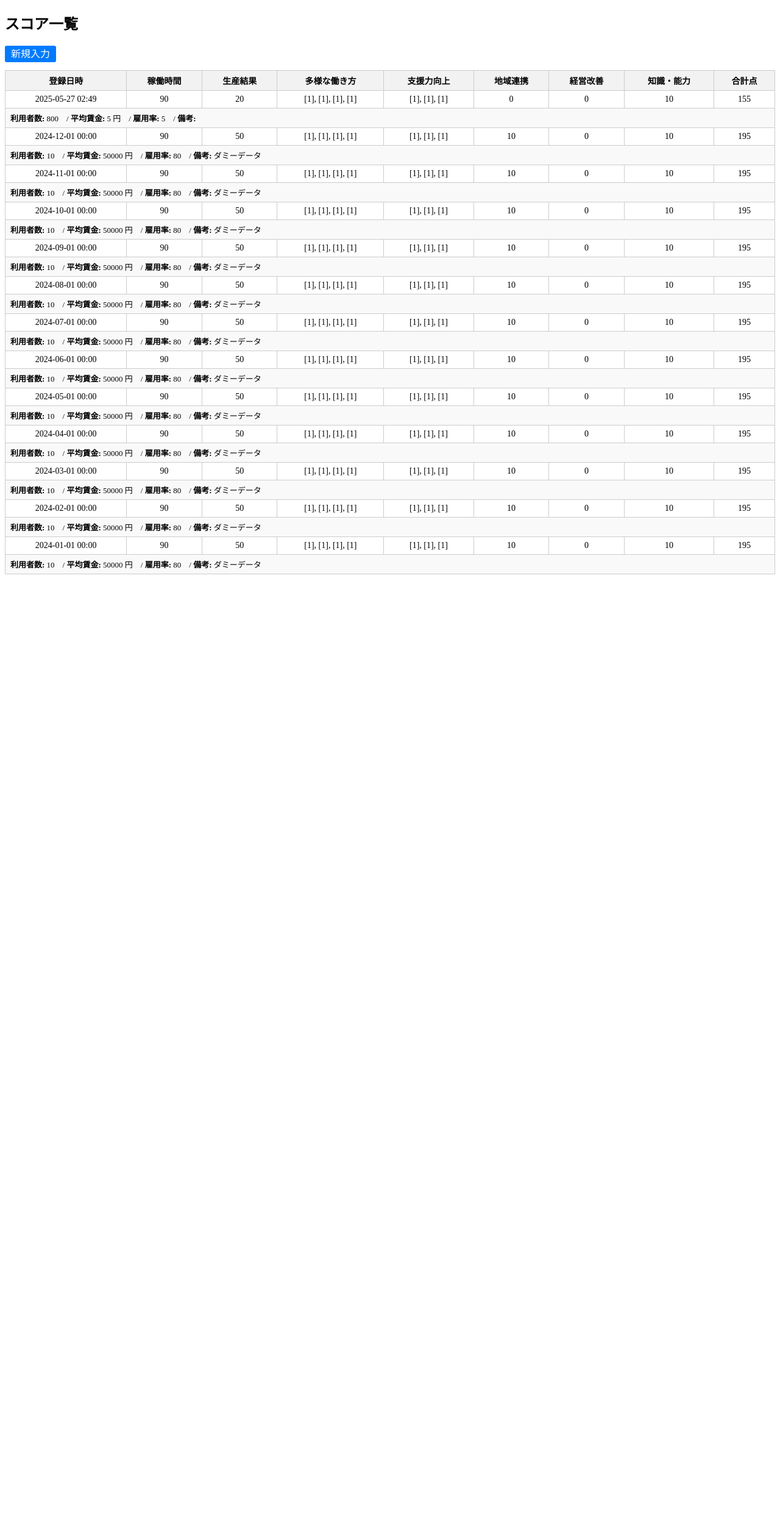
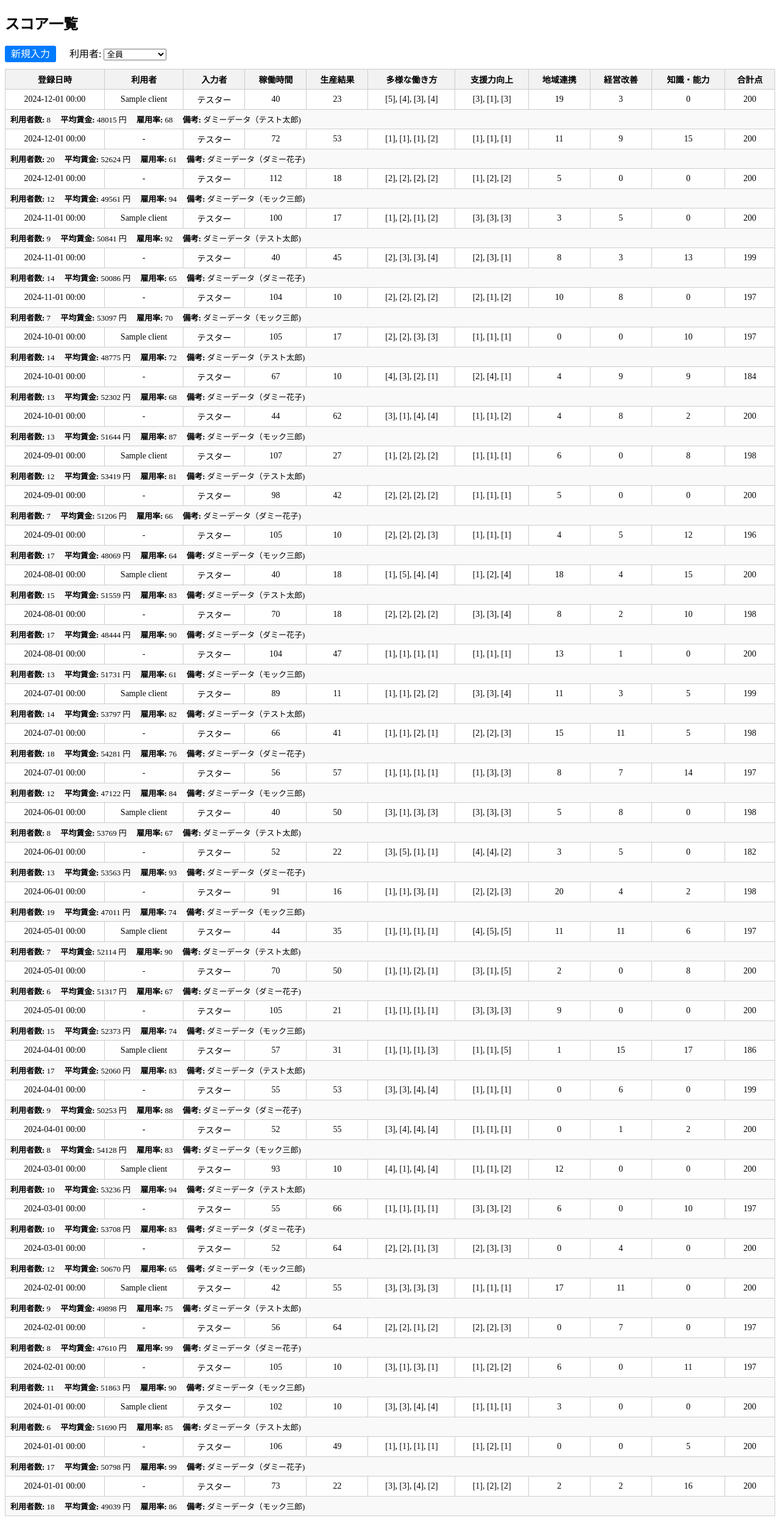
Before and after one commit to knightbook/Employment-Support-Score-Management-System, a Flask app: page /score_list in a window 1280 px wide. Shown: the whole page at 61% size. Before the commit the page ends 942 px from the top, so only its background shows below. Run offline with Flask 2, Linux system fonts and the light colour scheme; a user stored in the database is signed in; data comes from the database, SQL or seed files in the repository; tables that the repository leaves empty hold one stand-in row (values such as "Sample post").

Commit message:
データベースの内容修正に伴う修正

```diff
--- a/project/app.py
+++ b/project/app.py
@@ -2,9 +2,10 @@
 就労支援A型スコア管理システム  Flask アプリ
 ---------------------------------------------
 - ログイン / 新規登録
-- スコア入力・保存（様式 2-1, 2-2 対応）
-- スコア一覧表示
-- スコア集計・グラフ表示（棒／折れ線／レーダー）
+- スタッフ（User）単位のログイン管理
+- スコア入力・保存（利用者ごとに記録／様式 2-1, 2-2 対応）
+- スコア一覧表示（自分が入力した分 or 全体 or 利用者ごと切り替え可）
+- スコア集計・グラフ表示（棒／折れ線／レーダー、全体・個別切り替え）
 - CSV出力対応
 SQLite + SQLAlchemy で永続化
 """
@@ -14,17 +15,17 @@ from flask import (
     url_for, flash, session, Response
 )
 from werkzeug.security import generate_password_hash, check_password_hash
-from models import db, User, Score
+from models import db, User, Client, Score
 from datetime import datetime
 import json
 import os
 import csv
-from flask import Response
 from io import StringIO
 
 app = Flask(__name__)
 app.secret_key = "your_secret_key"  # TODO: 本番は環境変数で管理する
 
+# フィルター等（例）
 from utils.filters import display_labels, DIVERSITY_LABELS, SUPPORT_SKILL_LABELS
 
 @app.template_filter('display_diversity')
@@ -50,6 +51,7 @@ def login():
         user = User.query.filter_by(username=request.form["userId"]).first()
         if user and check_password_hash(user.password, request.form["password"]):
             session["user_id"] = user.id
+            session["username"] = user.username
             return redirect(url_for("home"))
         flash("ユーザーIDまたはパスワードが違います。")
     return render_template("login.html")
@@ -99,6 +101,7 @@ def score_input():
         return redirect(url_for("login"))
 
     user = User.query.get(session["user_id"])
+    clients = Client.query.order_by(Client.name.asc()).all()  # 利用者リスト
 
     def safe_int(value):
         try:
@@ -107,6 +110,11 @@ def score_input():
             return 0
 
     if request.method == "POST":
+        client_id = int(request.form.get("client_id", 0))
+        if not client_id:
+            flash("利用者を選択してください。")
+            return render_template("score_input.html", clients=clients, current_user=user)
+
         production_json = {}
         for i in (1, 2, 3):
             production_json[f"year_{i}"] = request.form.get(f"year_{i}", "")
@@ -115,7 +123,9 @@ def score_input():
             production_json[f"note_income_{i}"] = request.form.get(f"note_income_{i}", "")
 
         sc = Score(
-            user_id         = session["user_id"],
+            client_id      = client_id,
+            staff_user_id  = session["user_id"],
+            created_at     = datetime.now(),
             working_hours   = safe_int(request.form.get("working_hours")),
             production_res  = safe_int(request.form.get("production_result")),
             diversity       = ",".join(request.form.getlist("diversity[]")),
@@ -127,8 +137,7 @@ def score_input():
             average_wage    = safe_int(request.form.get("average_wage")),
             employment_rate = safe_int(request.form.get("employment_rate")),
             production_json = json.dumps(production_json, ensure_ascii=False),
-            memo            = request.form.get("memo", ""),
-            inputter_name   = request.form.get("inputter_name", "")
+            memo            = request.form.get("memo", "")
         )
 
         sc.total = (
@@ -142,7 +151,7 @@ def score_input():
         flash(f"スコアを登録しました。（合計 {sc.total} 点）")
         return redirect(url_for("score_list"))
 
-    return render_template("score_input.html", current_user=user)
+    return render_template("score_input.html", clients=clients, current_user=user)
 
 # ------------------------------------------------------------------
 # スコア一覧
@@ -151,16 +160,19 @@ def score_input():
 def score_list():
     if "user_id" not in session:
         return redirect(url_for("login"))
-    scores = (
-        Score.query
-        .filter_by(user_id=session["user_id"])
-        .order_by(Score.created_at.desc())
-        .all()
-    )
-    return render_template("score_list.html", scores=scores)
+
+    client_id = request.args.get("client_id", "")
+    clients = Client.query.order_by(Client.name.asc()).all()
+
+    query = Score.query.order_by(Score.created_at.desc())
+    if client_id:
+        query = query.filter(Score.client_id == int(client_id))
+    scores = query.all()
+    return render_template("score_list.html", scores=scores, clients=clients, client_id=client_id)
+
 
 # ------------------------------------------------------------------
-# スコア集計・グラフ表示
+# スコア集計・グラフ表示（全体・個別切り替え）
 # ------------------------------------------------------------------
 @app.route("/aggregate", methods=["GET"])
 def aggregate():
@@ -171,6 +183,7 @@ def aggregate():
     start_date_str = request.args.get("start_date", datetime.now().replace(month=1, day=1).strftime("%Y-%m-%d"))
     end_date_str = request.args.get("end_date", datetime.now().strftime("%Y-%m-%d"))
     graph_type = request.args.get("graph_type", "line")
+    client_id = request.args.get("client_id", "")  # 利用者ID（全体の場合は空）
 
     try:
         start_date = datetime.strptime(start_date_str, "%Y-%m-%d")
@@ -179,36 +192,79 @@ def aggregate():
         flash("日付の形式が正しくありません。")
         return redirect(url_for("aggregate"))
 
-    scores = (
-        Score.query
-        .filter(
-            Score.user_id == session["user_id"],
-            Score.created_at >= start_date,
-            Score.created_at <= end_date
+    clients = Client.query.order_by(Client.name.asc()).all()
+
+    # データセットを組み立て
+    datasets = []
+    dates = []
+    if client_id:  # 利用者指定あり
+        client = Client.query.get(int(client_id))
+        scores = (
+            Score.query
+            .filter(
+                Score.client_id == int(client_id),
+                Score.created_at >= start_date,
+                Score.created_at <= end_date
+            )
+            .order_by(Score.created_at.asc())
+            .all()
         )
-        .order_by(Score.created_at.asc())
-        .all()
-    )
+        aggregate_data = {}
+        for sc in scores:
+            date_key = sc.created_at.strftime("%Y-%m-%d")
+            aggregate_data[date_key] = aggregate_data.get(date_key, 0) + sc.total
+        sorted_dates = sorted(aggregate_data.keys())
+        dates = sorted_dates
+        data = [aggregate_data[d] for d in sorted_dates]
+        datasets.append({"label": client.name if client else f"ID:{client_id}", "data": data})
+        total_score = sum(data)
+        avg_score = total_score / len(data) if data else 0
+    else:  # 全体
+        # 全利用者で日付ごとに合算
+        all_scores = (
+            Score.query
+            .filter(
+                Score.created_at >= start_date,
+                Score.created_at <= end_date
+            )
+            .order_by(Score.created_at.asc())
+            .all()
+        )
+        # 日付ごとに利用者ごと合計
+        aggregate_by_client = {}
+        for sc in all_scores:
+            date_key = sc.created_at.strftime("%Y-%m-%d")
+            if sc.client_id not in aggregate_by_client:
+                aggregate_by_client[sc.client_id] = {}
+            aggregate_by_client[sc.client_id][date_key] = aggregate_by_client[sc.client_id].get(date_key, 0) + sc.total
 
-    aggregate_data = {}
-    for sc in scores:
-        date_key = sc.created_at.strftime("%Y-%m-%d")
-        aggregate_data[date_key] = aggregate_data.get(date_key, 0) + sc.total
+        # すべての日付を抽出
+        all_dates = set()
+        for dmap in aggregate_by_client.values():
+            all_dates |= set(dmap.keys())
+        dates = sorted(all_dates)
 
-    total_score = sum(aggregate_data.values())
-    avg_score = total_score / len(aggregate_data) if aggregate_data else 0
-
-    sorted_dates = sorted(aggregate_data.keys())
-    totals = [aggregate_data[d] for d in sorted_dates]
+        # 各利用者のデータ系列
+        for cid, dmap in aggregate_by_client.items():
+            client = Client.query.get(cid)
+            data = [dmap.get(date, 0) for date in dates]
+            # ここで「clientがNone」の場合にも備える！
+            datasets.append({"label": client.name if client else f"ID:{cid}", "data": data})
+        total_score = sum([sum(ds["data"]) for ds in datasets])
+        total_count = sum([len(ds["data"]) for ds in datasets])
+        avg_score = total_score / total_count if total_count else 0
 
     return render_template("aggregate.html",
-                           dates=sorted_dates,
-                           totals=totals,
+                           dates=dates,
+                           datasets=datasets,
                            total_score=total_score,
                            avg_score=avg_score,
                            start_date=start_date_str,
                            end_date=end_date_str,
-                           graph_type=graph_type)
+                           graph_type=graph_type,
+                           clients=clients,
+                           client_id=client_id)
+
 
 # ------------------------------------------------------------------
 # CSV出力
@@ -221,6 +277,7 @@ def download_csv_full():
 
     start_date_str = request.args.get("start_date", datetime.now().replace(month=1, day=1).strftime("%Y-%m-%d"))
     end_date_str = request.args.get("end_date", datetime.now().strftime("%Y-%m-%d"))
+    client_id = request.args.get("client_id", "")
 
     try:
         start_date = datetime.strptime(start_date_str, "%Y-%m-%d")
@@ -229,30 +286,42 @@ def download_csv_full():
         flash("日付の形式が正しくありません。")
         return redirect(url_for("aggregate"))
 
-    scores = (
-        Score.query
-        .filter(
-            Score.user_id == session["user_id"],
-            Score.created_at >= start_date,
-            Score.created_at <= end_date
+    if client_id:
+        scores = (
+            Score.query
+            .filter(
+                Score.client_id == int(client_id),
+                Score.created_at >= start_date,
+                Score.created_at <= end_date
+            )
+            .order_by(Score.created_at.asc())
+            .all()
         )
-        .order_by(Score.created_at.asc())
-        .all()
-    )
+    else:
+        scores = (
+            Score.query
+            .filter(
+                Score.created_at >= start_date,
+                Score.created_at <= end_date
+            )
+            .order_by(Score.created_at.asc())
+            .all()
+        )
 
     si = StringIO()
     writer = csv.writer(si)
 
     # ヘッダー
     writer.writerow([
-        "登録日", "入力者", "稼働時間", "生産結果", "多様な働き方", "支援力向上",
+        "登録日", "利用者", "入力者", "稼働時間", "生産結果", "多様な働き方", "支援力向上",
         "地域連携", "経営改善", "知識向上", "利用者数", "平均賃金", "雇用率", "備考", "合計スコア"
     ])
 
     for sc in scores:
         writer.writerow([
             sc.created_at.strftime("%Y-%m-%d"),
-            sc.inputter_name or "",
+            sc.client.name if sc.client else "",
+            sc.staff_user.username if sc.staff_user else "",
             sc.working_hours,
             sc.production_res,
             sc.diversity,
@@ -272,7 +341,6 @@ def download_csv_full():
         mimetype="text/csv",
         headers={"Content-Disposition": "attachment;filename=score_details.csv"}
     )
-
 
 # ------------------------------------------------------------------
 # プレースホルダ
--- a/project/templates/score_list.html
+++ b/project/templates/score_list.html
@@ -4,47 +4,16 @@
   <meta charset="UTF-8" />
   <title>スコア一覧</title>
   <style>
-    .table-wrapper {
-      overflow-x: auto;
-      max-width: 100%;
-    }
-    table {
-      border-collapse: collapse;
-      width: 100%;
-      font-size: 14px;
-      min-width: 1000px;
-    }
-    th, td {
-      border: 1px solid #ccc;
-      padding: 6px 8px;
-      text-align: center;
-    }
-    th {
-      background-color: #f2f2f2;
-    }
-    .memo {
-      max-width: 200px;
-      white-space: nowrap;
-      overflow: hidden;
-      text-overflow: ellipsis;
-    }
-    a.button {
-      background-color: #007BFF;
-      color: white;
-      padding: 5px 10px;
-      border-radius: 3px;
-      text-decoration: none;
-    }
-    a.button:hover {
-      background-color: #0056b3;
-    }
-    .sub-row {
-      background-color: #f9f9f9;
-    }
-    .sub-row td {
-      text-align: left;
-      font-size: 13px;
-    }
+    .table-wrapper { overflow-x: auto; max-width: 100%; }
+    table { border-collapse: collapse; width: 100%; font-size: 14px; min-width: 1200px; }
+    th, td { border: 1px solid #ccc; padding: 6px 8px; text-align: center; }
+    th { background-color: #f2f2f2; }
+    .memo { max-width: 200px; white-space: nowrap; overflow: hidden; text-overflow: ellipsis; }
+    a.button { background-color: #007BFF; color: white; padding: 5px 10px; border-radius: 3px; text-decoration: none; }
+    a.button:hover { background-color: #0056b3; }
+    .sub-row { background-color: #f9f9f9; }
+    .sub-row td { text-align: left; font-size: 13px; }
+    .filter-bar { margin-bottom: 14px; }
   </style>
 </head>
 <body>
@@ -60,13 +29,29 @@
     {% endif %}
   {% endwith %}
 
-  <p><a href="{{ url_for('score_input') }}" class="button">新規入力</a></p>
+  <div class="filter-bar">
+    <a href="{{ url_for('score_input') }}" class="button">新規入力</a>
+
+    <!-- 利用者絞り込みフォーム（任意） -->
+    <form method="get" action="{{ url_for('score_list') }}" style="display:inline-block; margin-left:18px;">
+      <label>利用者:
+        <select name="client_id" onchange="this.form.submit()">
+          <option value="">全員</option>
+          {% for client in clients %}
+            <option value="{{ client.id }}" {% if client.id|string == client_id|string %}selected{% endif %}>{{ client.name }}</option>
+          {% endfor %}
+        </select>
+      </label>
+    </form>
+  </div>
 
   <div class="table-wrapper">
     <table>
       <thead>
         <tr>
           <th>登録日時</th>
+          <th>利用者</th>
+          <th>入力者</th>
           <th>稼働時間</th>
           <th>生産結果</th>
           <th>多様な働き方</th>
@@ -81,6 +66,8 @@
         {% for score in scores %}
         <tr>
           <td>{{ score.created_at.strftime('%Y-%m-%d %H:%M') }}</td>
+          <td>{{ score.client.name if score.client else '-' }}</td>
+          <td>{{ score.staff_user.username if score.staff_user else '-' }}</td>
           <td>{{ score.working_hours }}</td>
           <td>{{ score.production_res }}</td>
           <td>{{ score.diversity | display_diversity }}</td>
@@ -91,15 +78,15 @@
           <td>{{ score.total }}</td>
         </tr>
         <tr class="sub-row">
-          <td colspan="9">
-            <strong>利用者数:</strong> {{ score.num_users }}　/
-            <strong>平均賃金:</strong> {{ score.average_wage }} 円　/
-            <strong>雇用率:</strong> {{ score.employment_rate or '-' }}　/
+          <td colspan="11">
+            <strong>利用者数:</strong> {{ score.num_users }}
+            <strong>平均賃金:</strong> {{ score.average_wage }} 円
+            <strong>雇用率:</strong> {{ score.employment_rate or '-' }}
             <strong>備考:</strong> <span class="memo" title="{{ score.memo }}">{{ score.memo[:50] }}{% if score.memo|length > 50 %}...{% endif %}</span>
           </td>
         </tr>
         {% else %}
-        <tr><td colspan="9">スコアの記録がありません。</td></tr>
+        <tr><td colspan="11">スコアの記録がありません。</td></tr>
         {% endfor %}
       </tbody>
     </table>
```
Also changed, not shown: project/add_dummy_scores.py (+99 -33 lines), project/models.py (+28 -22 lines), project/templates/aggregate.html (+23 -24 lines), project/instance/essms.db. Lines whose indentation alone changed are shown as unchanged.
